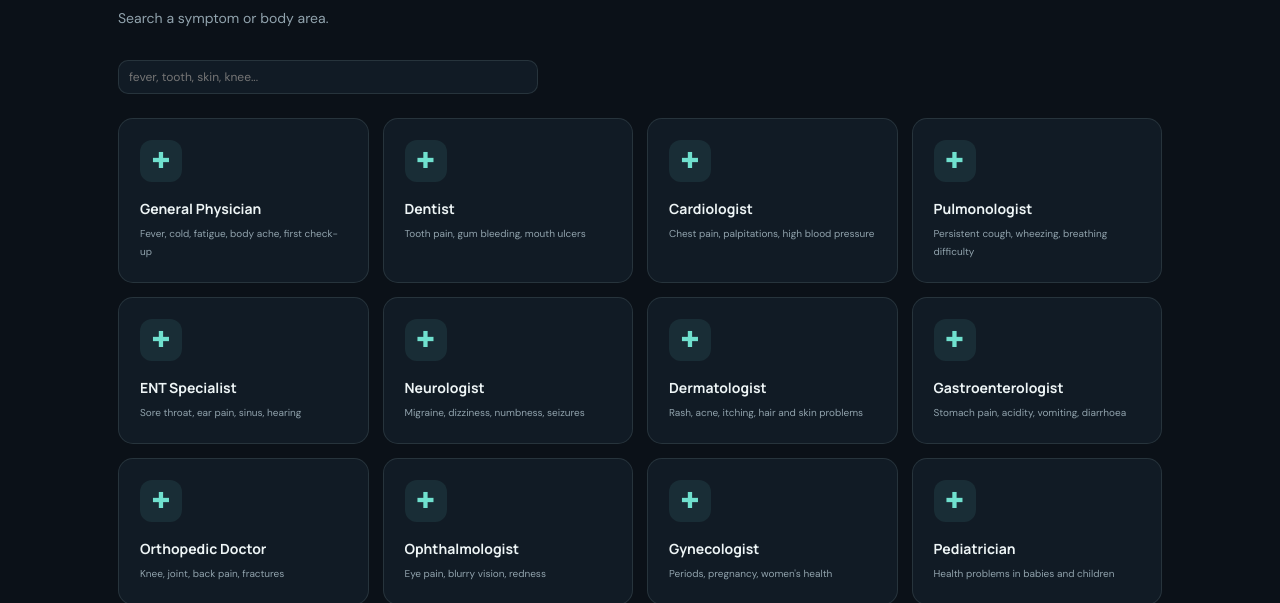
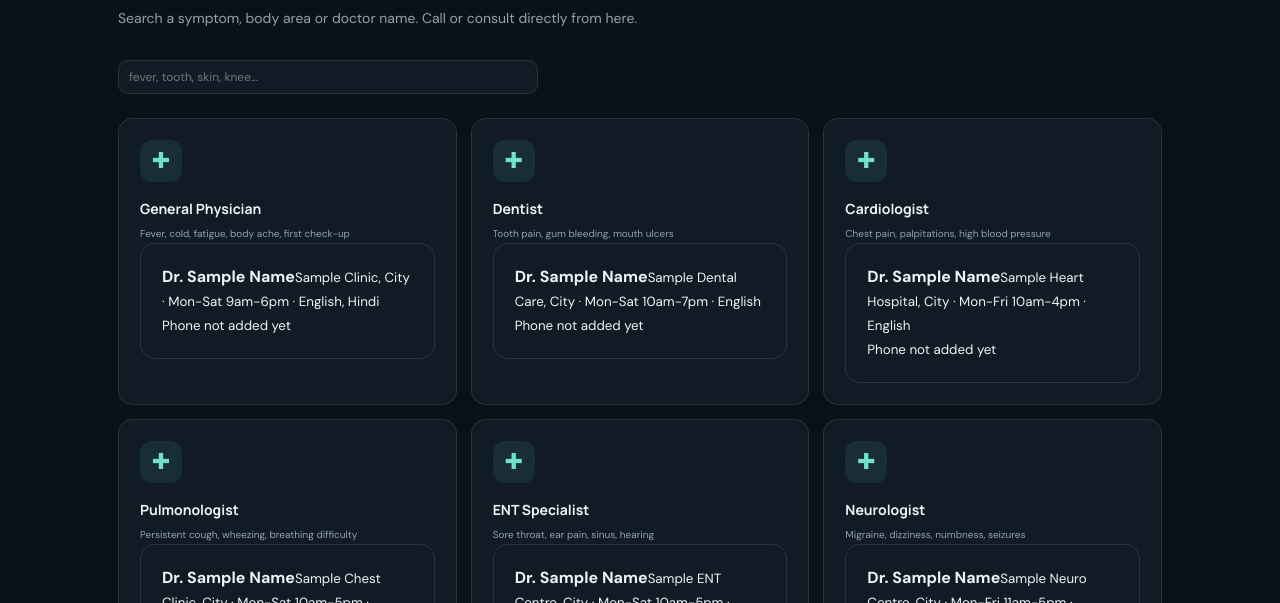
Before and after one commit to bittavamshi-a11y/medlingo, a website: page public/doctors.html in a window 1280 px wide. Shown: the part 197-800 px from the top of the page. Drawn offline with Linux system fonts and the light colour scheme.

Commit message:
Update doctors.html

```diff
--- a/public/doctors.html
+++ b/public/doctors.html
@@ -1,12 +1,23 @@
 <!doctype html><html lang="en"><head><meta charset="utf-8"><meta name="viewport" content="width=device-width,initial-scale=1"><title>MEDLINGO — Doctors</title>
 <link href="https://fonts.googleapis.com/css2?family=DM+Sans:wght@400;500;700&family=Manrope:wght@600;700;800&display=swap" rel="stylesheet">
 <link rel="stylesheet" href="style.css"><link rel="stylesheet" href="extra.css"></head><body>
-<div id="hdr"></div><div class="page"><h1>Which doctor should I see?</h1><p class="lede">Search a symptom or body area.</p>
-<input type="text" id="q" placeholder="fever, tooth, skin, knee..." style="width:min(420px,100%);margin:14px 0 24px"><div class="caregrid" id="grid" style="grid-template-columns:repeat(auto-fill,minmax(250px,1fr))"></div></div>
-<script src="common.js"></script>
+<div id="hdr"></div><div class="page"><h1>Which doctor should I see?</h1><p class="lede">Search a symptom, body area or doctor name. Call or consult directly from here.</p>
+<input type="text" id="q" placeholder="fever, tooth, skin, knee..." style="width:min(420px,100%);margin:14px 0 24px">
+<div class="caregrid" id="grid" style="grid-template-columns:repeat(auto-fill,minmax(290px,1fr))"></div>
+<h2 id="helpT" style="margin-top:40px;font-family:Manrope,sans-serif"></h2>
+<div class="panel helplist" id="help" style="padding:6px 18px;max-width:520px"></div></div>
+<script src="common.js"></script><script src="doctors-data.js"></script>
 <script>
-const D=[["General Physician","Fever, cold, fatigue, body ache, first check-up"],["Dentist","Tooth pain, gum bleeding, mouth ulcers"],["Cardiologist","Chest pain, palpitations, high blood pressure"],["Pulmonologist","Persistent cough, wheezing, breathing difficulty"],["ENT Specialist","Sore throat, ear pain, sinus, hearing"],["Neurologist","Migraine, dizziness, numbness, seizures"],["Dermatologist","Rash, acne, itching, hair and skin problems"],["Gastroenterologist","Stomach pain, acidity, vomiting, diarrhoea"],["Orthopedic Doctor","Knee, joint, back pain, fractures"],["Ophthalmologist","Eye pain, blurry vision, redness"],["Gynecologist","Periods, pregnancy, women's health"],["Pediatrician","Health problems in babies and children"],["Psychiatrist","Anxiety, depression, sleep problems, panic"],["Endocrinologist","Diabetes, thyroid, hormone issues"]];
+// Specialists and doctors are edited in doctors-data.js
 const g=document.getElementById("grid"),q=document.getElementById("q");
-function draw(){const s=q.value.toLowerCase();g.innerHTML=D.filter(d=>(d[0]+d[1]).toLowerCase().includes(s)).map(d=>`<article><span class="careicon teal">✚</span><h3>${d[0]}</h3><p>${d[1]}</p></article>`).join("")}
+function draw(){const s=q.value.toLowerCase();g.innerHTML="";
+  SPECIALTIES.forEach(sp=>{const docs=DOCTORS.filter(d=>d.key===sp.key);
+    if(!(sp.name+" "+sp.treats+" "+docs.map(d=>d.name+" "+d.hospital).join(" ")).toLowerCase().includes(s))return;
+    const a=document.createElement("article");
+    const ic=document.createElement("span");ic.className="careicon teal";ic.textContent="✚";
+    const h=document.createElement("h3");h.textContent=sp.name;
+    const p=document.createElement("p");p.textContent=sp.treats;
+    a.append(ic,h,p);docs.forEach(d=>a.appendChild(doctorEl(d)));g.appendChild(a)})}
 q.oninput=draw;draw();
+document.getElementById("helpT").textContent=M.t2(8);renderHelplines(document.getElementById("help"));
 </script></body></html>
```
